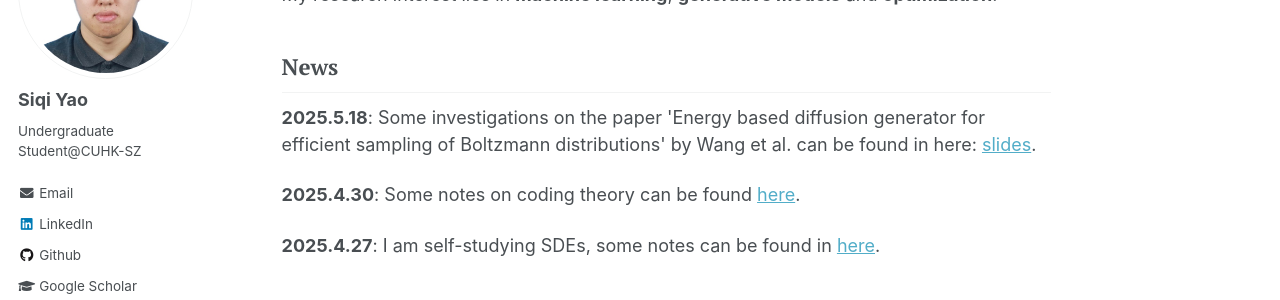
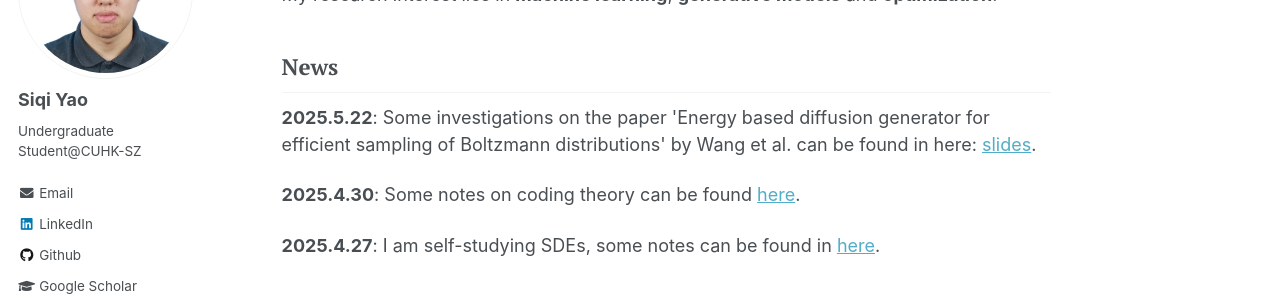
Before and after one commit to YaoSiqi2003/YaoSiqi2003.github.io, a Jekyll site: the page built from _pages/about.md, in a window 1280 px wide. Shown: the part 214-514 px from the top of the page. Built offline with Jekyll 4.4.1, drawn with Linux system fonts in a browser that asks for light colours; some web fonts are replaced.

Commit message:
Modify date

```diff
--- a/_pages/about.md
+++ b/_pages/about.md
@@ -13,7 +13,7 @@
 <p>My research interest lies in <strong>machine learning</strong>, <strong>generative models</strong> and <strong>optimization</strong>.</p>
 
 ## News
-<p><strong>2025.5.18</strong>: Some investigations on the paper 'Energy based diffusion generator for efficient sampling of Boltzmann distributions' by Wang et al. can be found in here: <a href="/files/energy_based_diffusion.pdf">slides</a>.</p>
+<p><strong>2025.5.22</strong>: Some investigations on the paper 'Energy based diffusion generator for efficient sampling of Boltzmann distributions' by Wang et al. can be found in here: <a href="/files/energy_based_diffusion.pdf">slides</a>.</p>
 
 
 <p><strong>2025.4.30</strong>: Some notes on coding theory can be found <a href="https://github.com/YaoSiqi2003/Notes-on-coding-theory">here</a>.</p>
```
